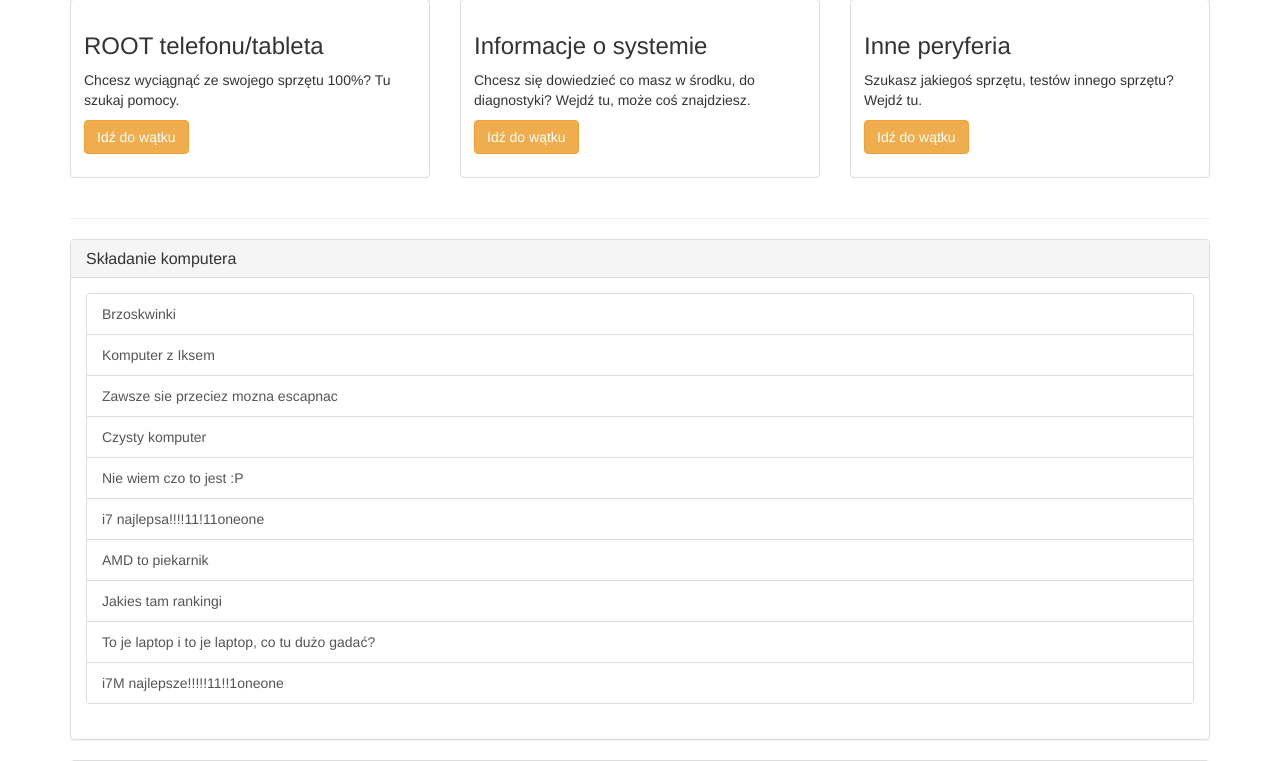
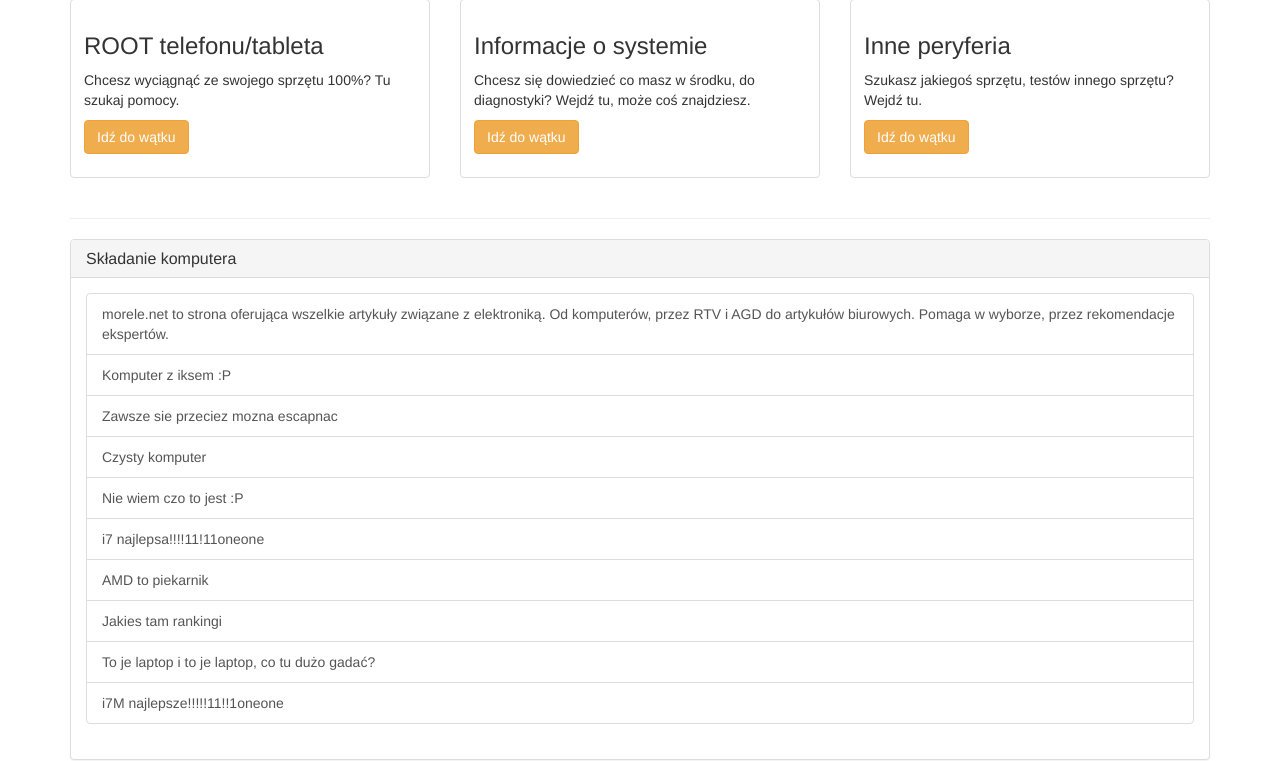
Before and after one commit to AnCookie/StronaTTI-2, a PHP site: page / in a window 1280 px wide. Shown: the part 774-1535 px from the top of the page. Run offline with PHP 8.4, Linux system fonts and the light colour scheme; some libraries are stand-ins or nearby versions.

Commit message:
Update index.php
Opis morele.net

```diff
--- a/index.php
+++ b/index.php
@@ -183,8 +183,8 @@
   </div>
   <div class="panel-body">
   <div class="list-group">
-  <a href   ="http://www.morele.net/" class="list-group-item" role="button">Brzoskwinki</a>
-  <a href   ="http://www.x-kom.pl/" class="list-group-item" role="button">Komputer z Iksem</a>
+  <a href   ="http://www.morele.net/" class="list-group-item" role="button">morele.net to strona oferująca wszelkie artykuły związane z elektroniką. Od komputerów, przez RTV i AGD do artykułów biurowych. Pomaga w wyborze, przez rekomendacje ekspertów.</a>
+  <a href   ="http://www.x-kom.pl/" class="list-group-item" role="button">Komputer z iksem :P</a>
   <a href   ="http://www.esc.pl/" class="list-group-item" role="button">Zawsze sie przeciez mozna escapnac</a>
   <a href   ="http://www.purepc.pl/" class="list-group-item" role="button">Czysty komputer</a>
   <a href   ="http://www.proline.pl/" class="list-group-item" role="button">Nie wiem czo to jest :P</a>
```
